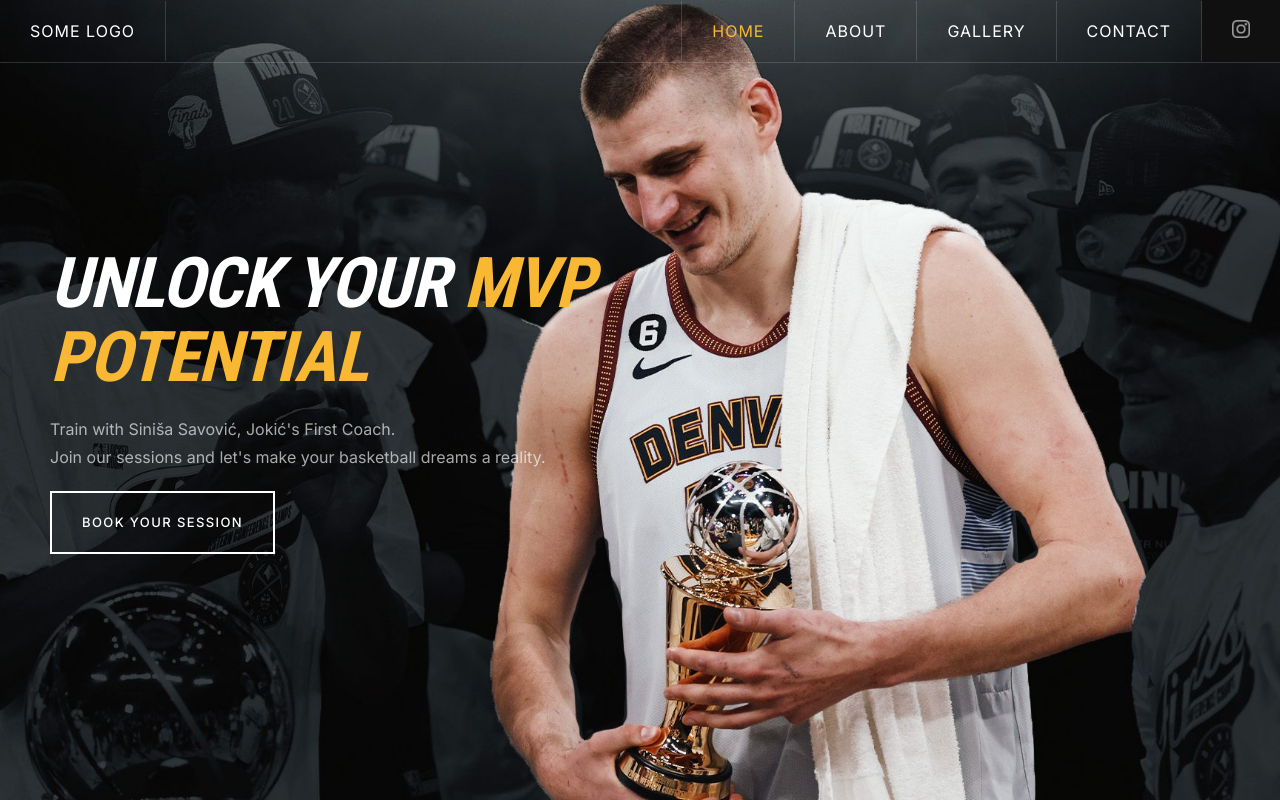
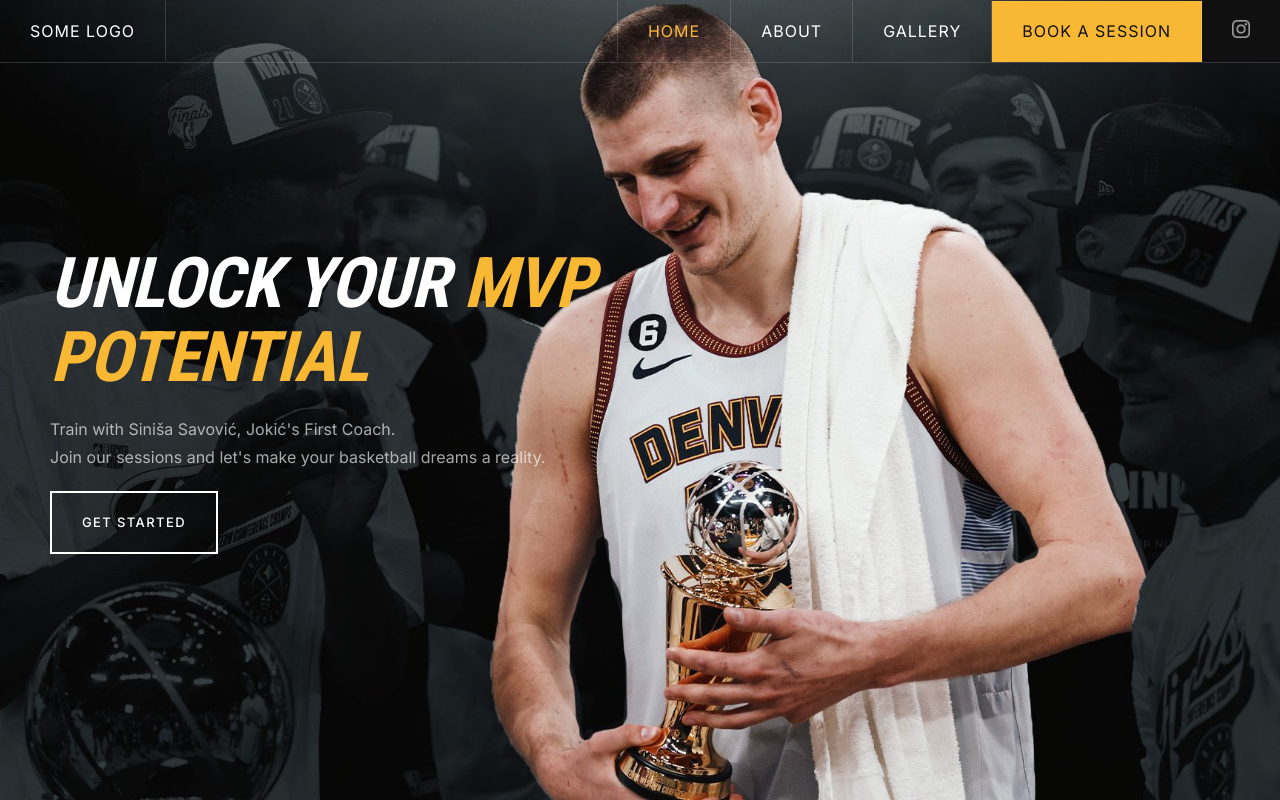
Before and after one commit to krsticzoran/basketball-coach, a Next.js app: page / in a window 1280 px wide. Built offline with nearby package versions, Linux system fonts and the light colour scheme.

Commit message:
book a session

```diff
--- a/app/page.js
+++ b/app/page.js
@@ -18,7 +18,7 @@ export default function Home() {
               Join our sessions and let's make your basketball dreams a reality.
             </span>
           </p>
-          <Button href='/contact/'>Book Your Session</Button>
+          <Button href='/contact/'>get started</Button>
         </div>
         <div>
           <Image src={bgImage} priority alt='Nikola Jokic' />
--- a/components/layout/header.js
+++ b/components/layout/header.js
@@ -13,7 +13,9 @@ export default function Header() {
   return (
     <header className={classes.header}>
       <ul>
-        <li className={classes.logo}>some logo</li>
+        <li className={classes.logo}>
+          <Link href='/'>some logo</Link>
+        </li>
       </ul>
 
       <nav>
@@ -42,13 +44,8 @@ export default function Header() {
               Gallery
             </Link>
           </li>
-          <li>
-            <Link
-              href='/contact'
-              className={path === '/contact' ? classes.active : undefined}
-            >
-              Contact
-            </Link>
+          <li className={classes.session}>
+            <Link href='/book-a-session'>book a session</Link>
           </li>
           <li>
             <Link href='https://www.instagram.com/sawa_ska/'>
--- a/styles/components/layout/header.module.scss
+++ b/styles/components/layout/header.module.scss
@@ -43,12 +43,12 @@
       &:last-child {
         background-color: $background;
         &:hover {
-          background-color: $additional-background;
+          background-color: $dark-hover;
         }
       }
 
       &:hover {
-        background-color: $additional-background;
+        background-color: $dark-hover;
       }
 
       img {
@@ -64,6 +64,18 @@
       border-left: none !important;
       border-right: 1px solid $border;
       background-color: $transparent !important;
+
+      &:hover {
+        background-color: $dark-hover !important;
+      }
+    }
+    .session {
+      background-color: $accent;
+      color: $background;
+      border-bottom: 1px solid $accent;
+      &:hover {
+        background-color: $white;
+      }
     }
   }
 }
--- a/styles/utilities/_variables.scss
+++ b/styles/utilities/_variables.scss
@@ -6,3 +6,4 @@ $border: rgba(255, 255, 255, 0.15);
 $dark-hover: #1e1e1e;
 $additional-background: #141414;
 $transparent: rgba(0, 0, 0, 0);
+$dark-hover: #1e1e1e;
```
Also changed, not shown: app/book-a-session/page.js (renamed from app/contact/page.js).
